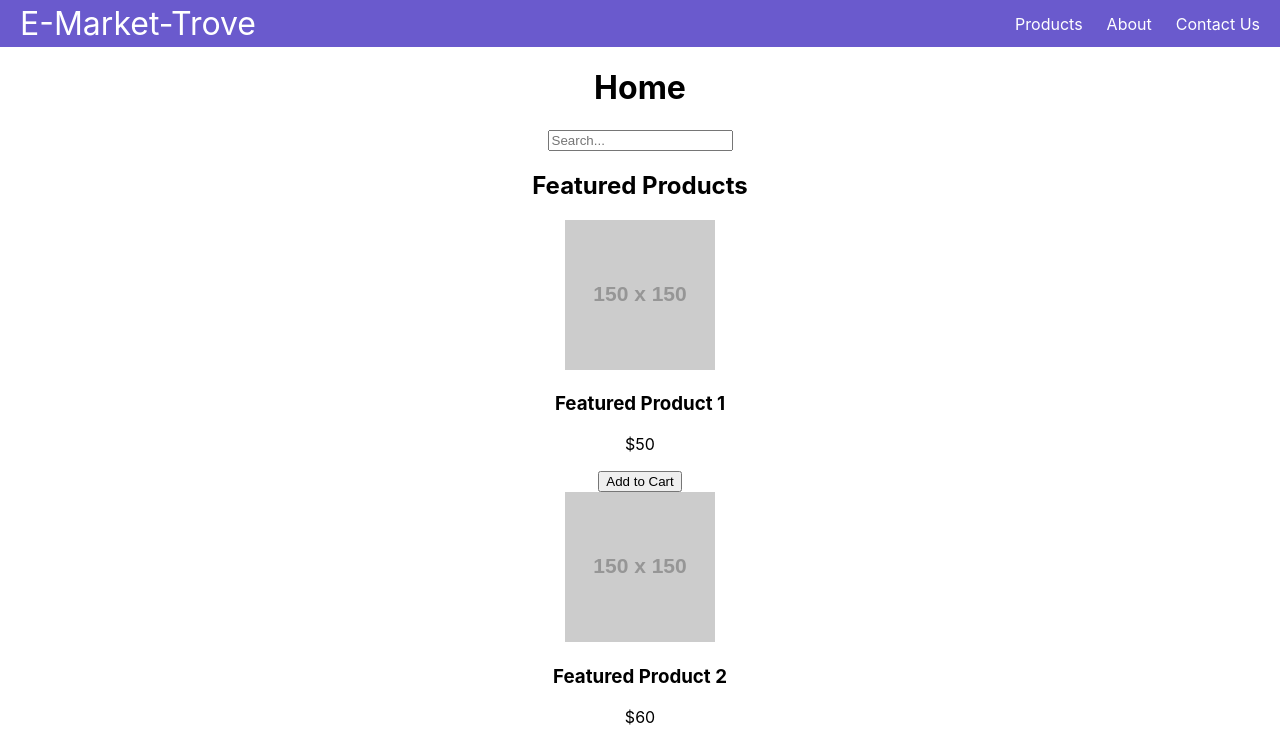
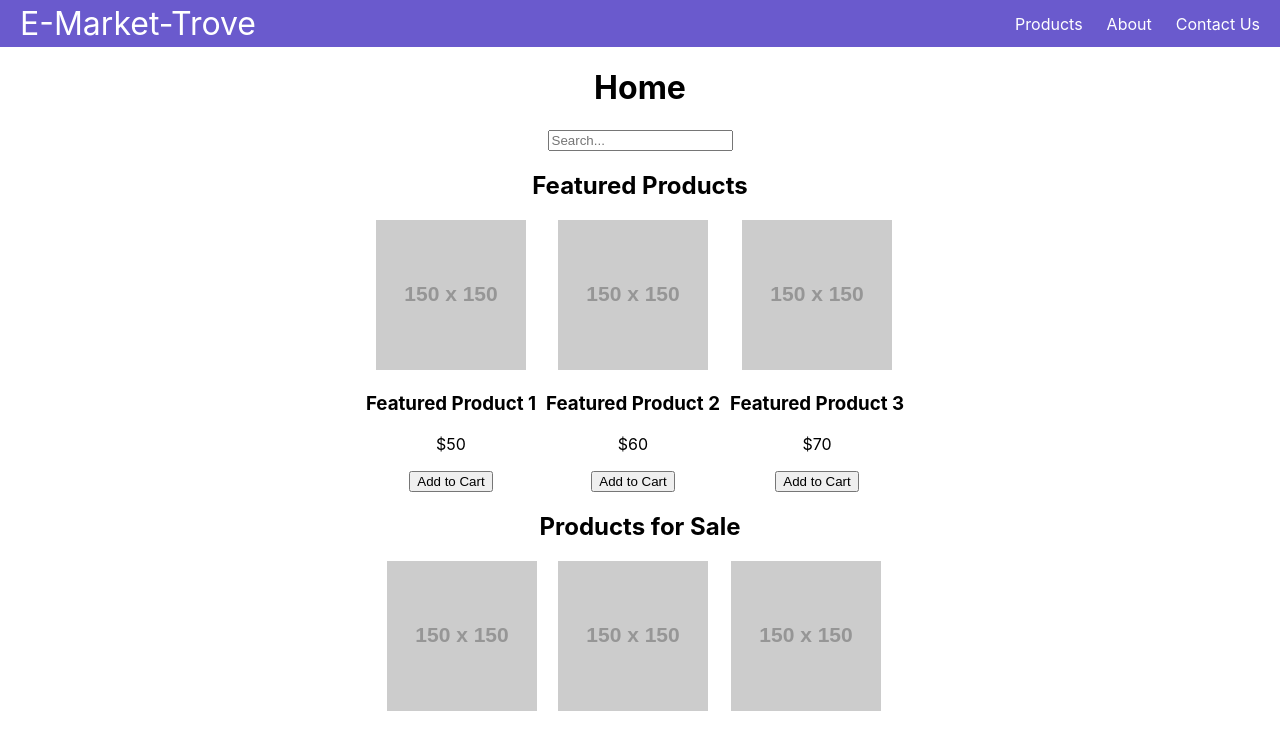
Before and after one commit to agrnerd17/E-Market-Trove, a React (Create React App) app in the folder e-market-trove/: page / in a window 1280 px wide. Shown: the top 735 px of the page. Built offline with nearby package versions, Linux system fonts and the light colour scheme.

Commit message:
Updated CSS style for home with rows

```diff
--- a/e-market-trove/src/styles.css
+++ b/e-market-trove/src/styles.css
@@ -43,3 +43,15 @@
     align-items: center;
     padding: .25rem;
 }
+
+/* Format featured products into a horizontal row */
+.featured-products {
+    overflow-x: auto; /* adjust in case the width exceeds box */
+    white-space: nowrap; /* do not wrap into the next line */
+  }
+
+/* Format products into a horizontal row */
+.product {
+    display: inline-block; /* display products in a row */
+    margin-right: 10px; /* 10 spacing between each product */
+  }
```
Also changed, not shown: e-market-trove/src/pages/home.js (+4 -3 lines).
